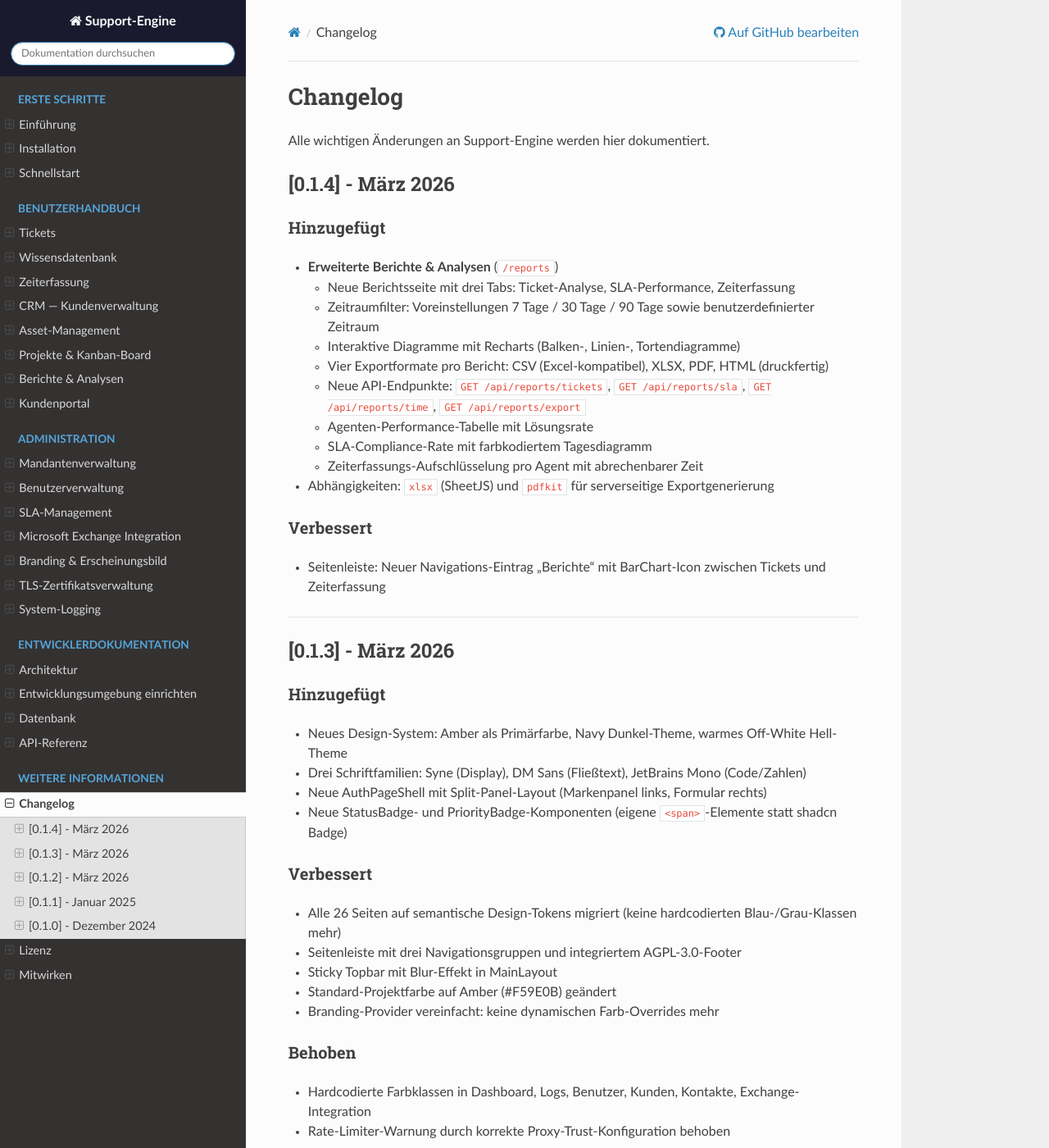
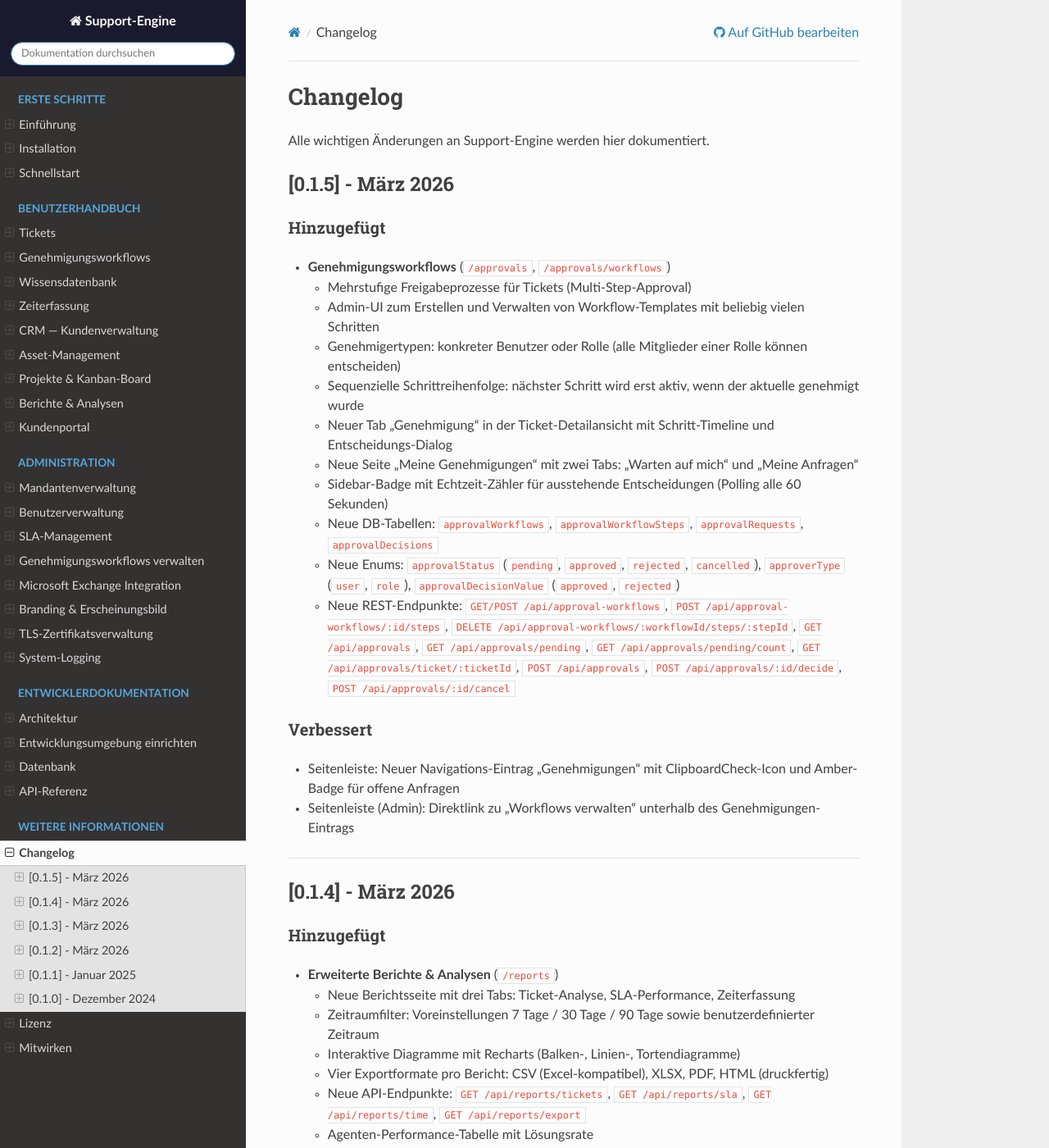
Before and after one commit to northbyte-io/Support-Engine, a Sphinx documentation site: the page built from docs/changelog.md, in a window 1280 px wide and 1400 px high. Shown: the whole window at 82% size. Built offline with Sphinx 7.4.7 and the Read the Docs theme 3.1.0, drawn with Linux system fonts in a browser that asks for light colours.

Commit message:
Update documentation to include new approval workflow features
Update README.md, changelog, and introduction documentation to reflect the addition of approval workflows, including new API endpoints, database tables, and user interface elements for managing and tracking approvals.

Replit-Commit-Author: Agent
Replit-Commit-Session-Id: 625001af-836b-415e-a69a-c7c9dbf097f3
Replit-Commit-Checkpoint-Type: full_checkpoint
Replit-Commit-Event-Id: 12d9125d-5f5a-49c0-bd86-a456b30fd744
Replit-Commit-Screenshot-Url: https://storage.googleapis.com/screenshot-production-us-central1/9c13df68-9696-46d6-80c2-b578750ee801/625001af-836b-415e-a69a-c7c9dbf097f3/G0wUT8T
Replit-Helium-Checkpoint-Created: true

```diff
--- a/docs/changelog.md
+++ b/docs/changelog.md
@@ -1,6 +1,29 @@
 # Changelog
 
 Alle wichtigen Änderungen an Support-Engine werden hier dokumentiert.
+
+## [0.1.5] - März 2026
+
+### Hinzugefügt
+
+- **Genehmigungsworkflows** (`/approvals`, `/approvals/workflows`)
+  - Mehrstufige Freigabeprozesse für Tickets (Multi-Step-Approval)
+  - Admin-UI zum Erstellen und Verwalten von Workflow-Templates mit beliebig vielen Schritten
+  - Genehmigertypen: konkreter Benutzer oder Rolle (alle Mitglieder einer Rolle können entscheiden)
+  - Sequenzielle Schrittreihenfolge: nächster Schritt wird erst aktiv, wenn der aktuelle genehmigt wurde
+  - Neuer Tab „Genehmigung" in der Ticket-Detailansicht mit Schritt-Timeline und Entscheidungs-Dialog
+  - Neue Seite „Meine Genehmigungen" mit zwei Tabs: „Warten auf mich" und „Meine Anfragen"
+  - Sidebar-Badge mit Echtzeit-Zähler für ausstehende Entscheidungen (Polling alle 60 Sekunden)
+  - Neue DB-Tabellen: `approvalWorkflows`, `approvalWorkflowSteps`, `approvalRequests`, `approvalDecisions`
+  - Neue Enums: `approvalStatus` (`pending`, `approved`, `rejected`, `cancelled`), `approverType` (`user`, `role`), `approvalDecisionValue` (`approved`, `rejected`)
+  - Neue REST-Endpunkte: `GET/POST /api/approval-workflows`, `POST /api/approval-workflows/:id/steps`, `DELETE /api/approval-workflows/:workflowId/steps/:stepId`, `GET /api/approvals`, `GET /api/approvals/pending`, `GET /api/approvals/pending/count`, `GET /api/approvals/ticket/:ticketId`, `POST /api/approvals`, `POST /api/approvals/:id/decide`, `POST /api/approvals/:id/cancel`
+
+### Verbessert
+
+- Seitenleiste: Neuer Navigations-Eintrag „Genehmigungen" mit ClipboardCheck-Icon und Amber-Badge für offene Anfragen
+- Seitenleiste (Admin): Direktlink zu „Workflows verwalten" unterhalb des Genehmigungen-Eintrags
+
+---
 
 ## [0.1.4] - März 2026
 
--- a/docs/einfuehrung.md
+++ b/docs/einfuehrung.md
@@ -11,6 +11,7 @@ Die Anwendung ist als vollständige SaaS-Lösung konzipiert und kann für mehrer
 | Funktion | Beschreibung |
 |----------|--------------|
 | **Ticketverwaltung** | Vollständiger Lebenszyklus mit SLA-Tracking, Eskalation und Mehrfachzuweisung |
+| **Genehmigungsworkflows** | Mehrstufige Freigabeprozesse für Tickets mit Rollen- oder Benutzerzuweisung |
 | **CRM** | Kunden, Organisationen, Kontakte und Aktivitätsverfolgung |
 | **Wissensdatenbank** | Versionierte Artikel mit Rich-Text-Editor und Ticket-Verknüpfung |
 | **Zeiterfassung** | Timer, manuelle Buchung, abrechenbare und nicht abrechenbare Einträge |
@@ -76,10 +77,11 @@ Support-Engine richtet sich an:
 
 ## Versionsinformationen
 
-Diese Dokumentation beschreibt **Support-Engine v0.1.4**.
+Diese Dokumentation beschreibt **Support-Engine v0.1.5**.
 
 | Version | Thema | Datum |
 |---------|-------|-------|
+| v0.1.5 | Genehmigungsworkflows | März 2026 |
 | v0.1.4 | Erweiterte Berichte & Analysen | März 2026 |
 | v0.1.3 | Big Redesign – neues Design-System | März 2026 |
 | v0.1.2 | Sicherheit, Tests & Code-Qualität | März 2026 |
```
Also changed, not shown: README.md (+39 -3 lines), docs/admin/genehmigungen.md (added, +81 -0 lines), docs/benutzer/genehmigungen.md (added, +92 -0 lines), docs/benutzer/tickets.md (+10 -0 lines), docs/index.rst (+6 -3 lines), replit.md (+13 -0 lines).
